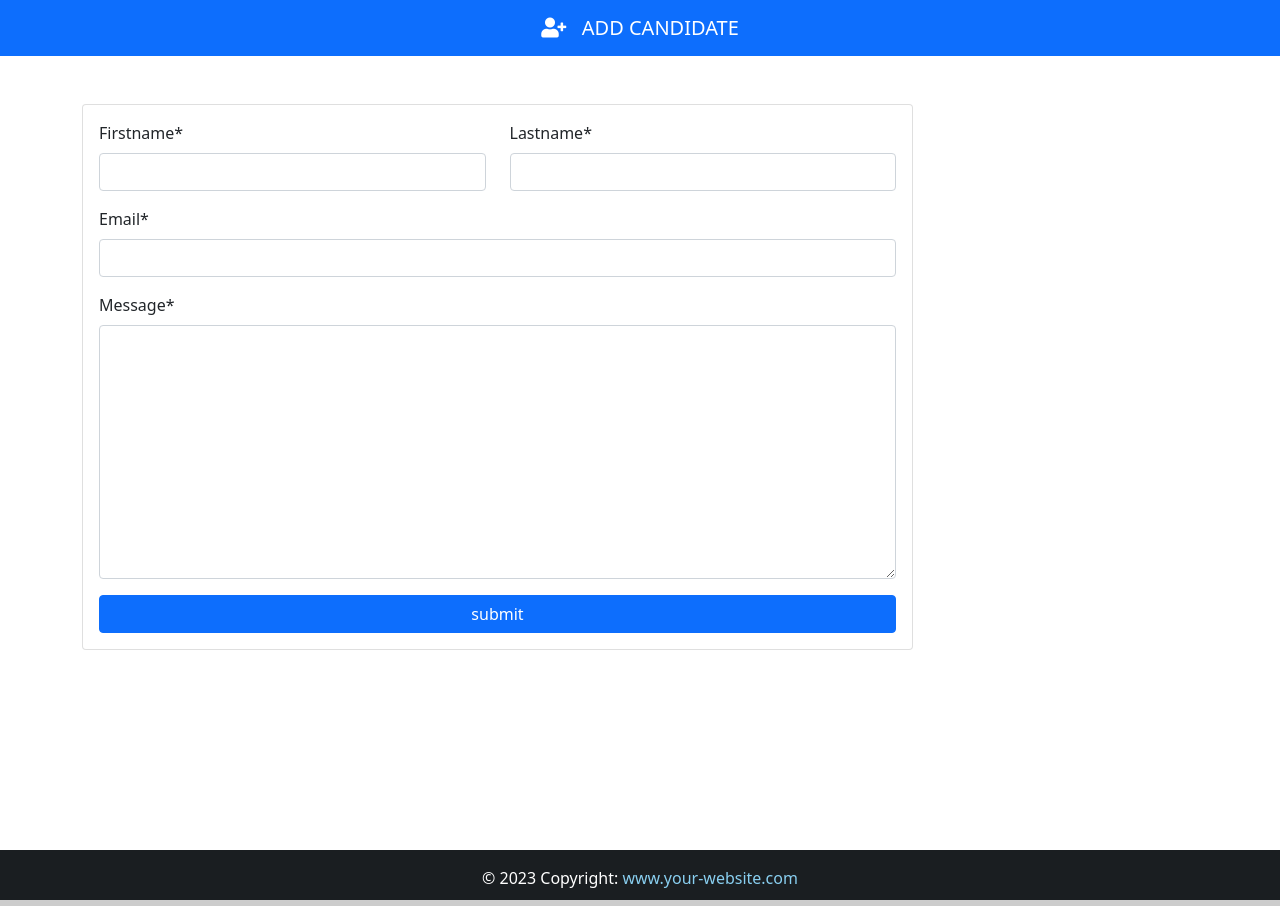
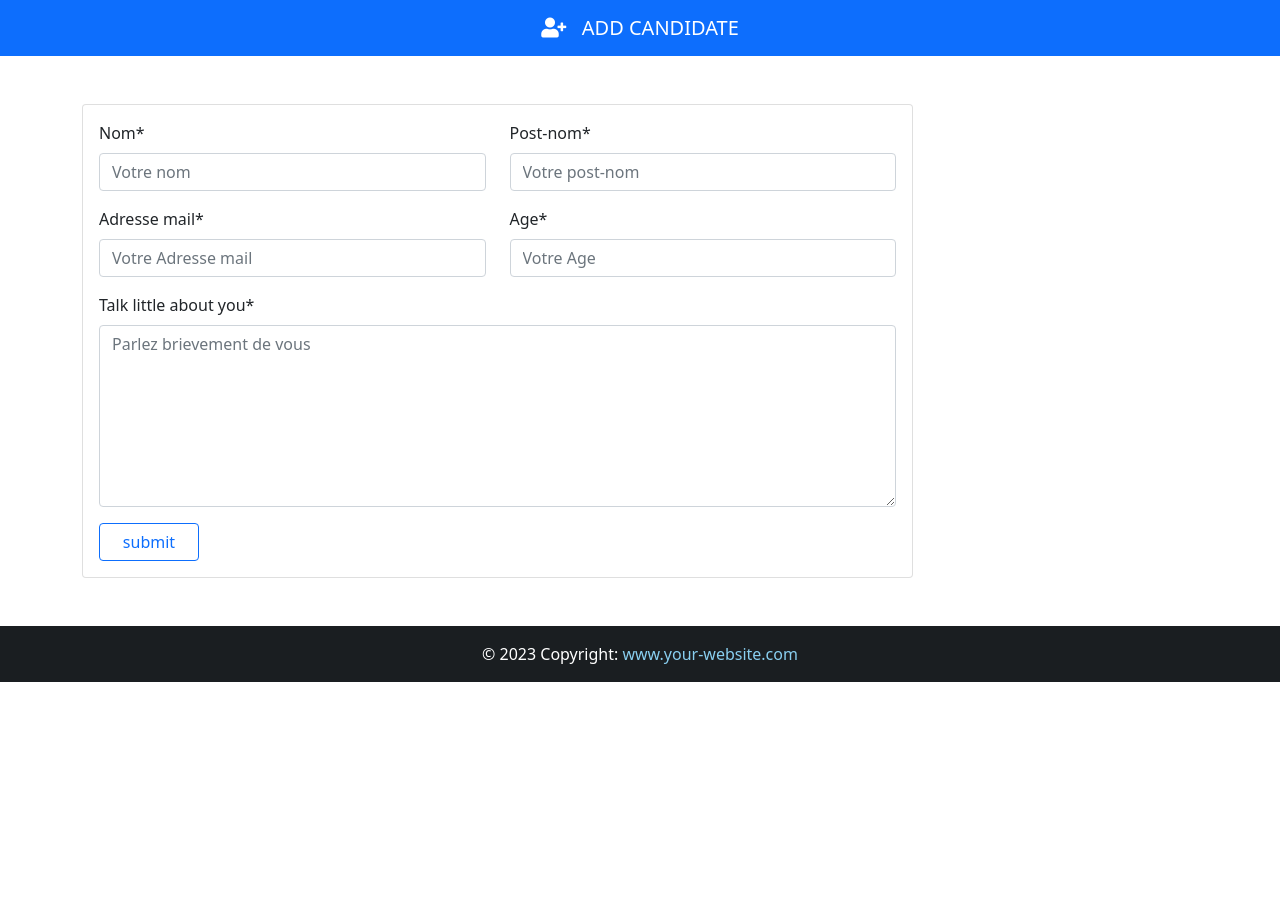
Before and after one commit to rogerTheophile2000/crispy-forms-course, a Django app: page / in a window 1280 px wide. After the commit the page ends 682 px from the top, so only its background shows below. Run offline with Django 4.2, Linux system fonts and the light colour scheme; some libraries are stand-ins or nearby versions.

Commit message:
learning about validation in django forms

```diff
--- a/App/forms.py
+++ b/App/forms.py
@@ -1,8 +1,57 @@
 from django import forms
 from .models import Candidate
+from django.core.validators import RegexValidator
 
 class CandidateForm(forms.ModelForm):
 
+    #  VALIDATIONS
+    firstname = forms.CharField(
+        label='Nom', min_length=3, max_length=50,
+        validators=[RegexValidator(r'^[a-zA-ZÀ-ÿ\s]*$',
+        message="Only letters is allowd !")],
+        required=True,
+        widget=forms.TextInput(attrs={'placeholder':'Votre nom'})
+    )
+
+    lastname = forms.CharField(
+        label='Post-nom', min_length=3, max_length=50,
+        validators=[RegexValidator(r'^[a-zA-ZÀ-ÿ\s]*$',
+        message="Only letters is allowd !")],
+        widget=forms.TextInput(attrs={'placeholder':'Votre post-nom'})
+    )
+
+    email = forms.EmailField(
+        label='Adresse mail', min_length=10, max_length=50,
+        validators=[RegexValidator(r'^[a-zA-Z0-9.+_-]+@[a-zA-Z0-9._-]+\.[a-zA-Z]+$',
+        message="Put a valid email address !")],
+        widget=forms.TextInput(attrs={'placeholder':'Votre Adresse mail'})
+    )
+
+    # meth 1
+    # age = forms.CharField(widget=forms.TextInput(attrs={'type':'number'}))
+
+    # meth 1
+
+    age = forms.CharField(
+        label='Age', min_length=2, max_length=3,
+        validators=[RegexValidator(r'^[0-9]*$',
+        message="Only Numbers is allowd !")],
+        widget=forms.TextInput(attrs={'placeholder':'Votre Age'})
+    )
+
+
+    message = forms.CharField(
+        label='Talk little about you',
+        min_length=50, max_length=1000,
+        widget=forms.Textarea(attrs={'placeholder':'Parlez brievement de vous', 'rows':7})
+    )
+
+
+#     Name: ^[a-zA-ZÀ-ÿ\s]*$
+#     Email: ^[a-zA-Z0-9.+_-]+@[a-zA-Z0-9._-]+\.[a-zA-Z]+$
+#     Age: ^[0-9]*$
     class Meta:
         model = Candidate
         fields = "__all__"
+        # fields = ['firstname', 'lastname', 'email', 'age', 'message']
+        # exclude = ['firstname', 'lastname', 'email', 'age', 'message']
--- a/App/models.py
+++ b/App/models.py
@@ -6,6 +6,7 @@ from django.db import models
 class Candidate(models.Model):
     firstname = models.CharField(max_length=50)
     lastname = models.CharField(max_length=50)
+    age = models.CharField(max_length=3)
     email = models.EmailField(max_length=70)
     message = models.TextField()
     created_at = models.DateTimeField(auto_now_add=True)
--- a/App/static/css/style.css
+++ b/App/static/css/style.css
@@ -2,13 +2,3 @@
     margin: 0;
     padding: 0;
 }
-
-
-/* Keep the footer always down */
-.wrapper {
-    min-height: 100vh;
-    margin-bottom: 50px;
-}
-#footer, .push {
-    height: 50px;
-}
--- a/App/templates/base.html
+++ b/App/templates/base.html
@@ -14,22 +14,18 @@
     <link href={% static "img/favicon.ico" %} rel="shortcut icon">
     <!-- Icon tabs -->
     <link href={% static "img/logo.ico" %} rel="shortcut icon">
-    <!-- Static CSS -->
-    <link href={% static "css/style.css" %} rel="stylesheet">
 </head>
 
 <body>
-    <div class="wrapper">
       <header>
-        <nav  class="navbar navbar-expand-lg navbar-dark navbar-sm {% block navbar %} bg-primary {% endblock %}">
+        <nav  class="navbar navbar-expand-lg navbar-dark navbar-sm bg-primary">
           <a class="navbar-brand flex-grow-1 text-center small-title" style="color: #fff; left: 50%; transform: translateX(-50%); position: relative;">
             <i class="fas fa-user-plus"></i>&nbsp;&nbsp; ADD CANDIDATE
           </a>
         </nav>
       </header>
       <!-- ===== Block contente (ROOT) ===== -->
-      {% block content %} {% endblock content %}
-    </div>
+      {% block content %}{% endblock content %}
 
     <!-- Footer -->
     <footer class="bg-dark text-center text-lg-start" id="footer" style="color: #fff;">
--- a/App/templates/home.html
+++ b/App/templates/home.html
@@ -2,7 +2,7 @@
 {% load crispy_forms_tags %}
 
 {% block content %}
-<div class="container" style="width: 95%; font-size: 1rem;">
+<div class="container pb-5" style="width: 95%; font-size: 1rem;">
     <div class="row">
         <div class="col-md-9">
             <form method="POST" class="card p-3 mt-5">
@@ -16,10 +16,17 @@
                         {{ form.lastname|as_crispy_field }}
                     </div>
                 </div>
-                {{ form.email|as_crispy_field }}
+                <div class="row">
+                    <div class="col-6">
+                        {{ form.email|as_crispy_field }}
+                    </div>
+                    <div class="col-6">
+                        {{ form.age|as_crispy_field }}
+                    </div>
+                </div>
                 {{ form.message|as_crispy_field }}
 
-                <button class="btn btn-primary" type="submit">submit</button>
+                <button class="btn btn-outline-primary" type="submit" style="width: 100px;">submit</button>
             </form>
         </div>
         <div class="col-md-3">
```
Also changed, not shown: App/migrations/0002_candidate_age.py (added), db.sqlite3.
